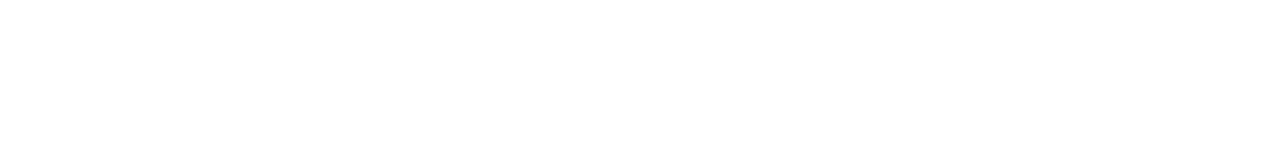
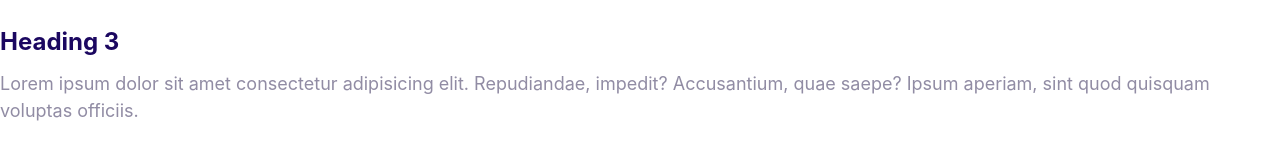
Before and after one commit to xavi-bryant/Fangify, a plain HTML site: page index.html in a window 1280 px wide. Drawn offline with Linux system fonts and the light colour scheme.

Commit message:
Define the styles for the fonts.

```diff
--- a/css/style.css
+++ b/css/style.css
@@ -1,7 +1,46 @@
-:root{
-    --color-primary:#2584ff;
-    --color-secondary:#00d9ff;
-    --color-accent:#ff3400;
-    --color-headings:#1b0760;
-    --color-body:#918ca4;
+:root {
+  --color-primary: #2584ff;
+  --color-secondary: #00d9ff;
+  --color-accent: #ff3400;
+  --color-headings: #1b0760;
+  --color-body: #918ca4;
 }
+html {
+  font-size: 62.5%;
+}
+body {
+  font-family: Inter, Arial, Helvetica, sans-serif;
+  font-size: 2.4rem;
+  line-height: 1.5;
+  color: var(--color-body);
+}
+h1,
+h2,
+h3 {
+  color: var(--color-headings);
+  margin-bottom: 1rem;
+}
+h1 {
+  font-size: 7rem;
+}
+h2 {
+  font-size: 4rem;
+}
+h3 {
+  font-size: 3rem;
+}
+p {
+  margin-top: 0;
+}
+@media screen and (min-width: 1024px) {
+  body {
+    font-size: 1.8rem;
+  }
+  h1 {
+    font-size: 8rem;
+  }
+
+  h3 {
+    font-size: 2.4rem;
+  }
+}
--- a/index.html
+++ b/index.html
@@ -9,6 +9,7 @@
     <link rel="stylesheet" href="css/style.css" />
   </head>
   <body>
-
+   <h3>Heading 3</h3>
+   <p>Lorem ipsum dolor sit amet consectetur adipisicing elit. Repudiandae, impedit? Accusantium, quae saepe? Ipsum aperiam, sint quod quisquam voluptas officiis.</p>
   </body>
 </html>
```
